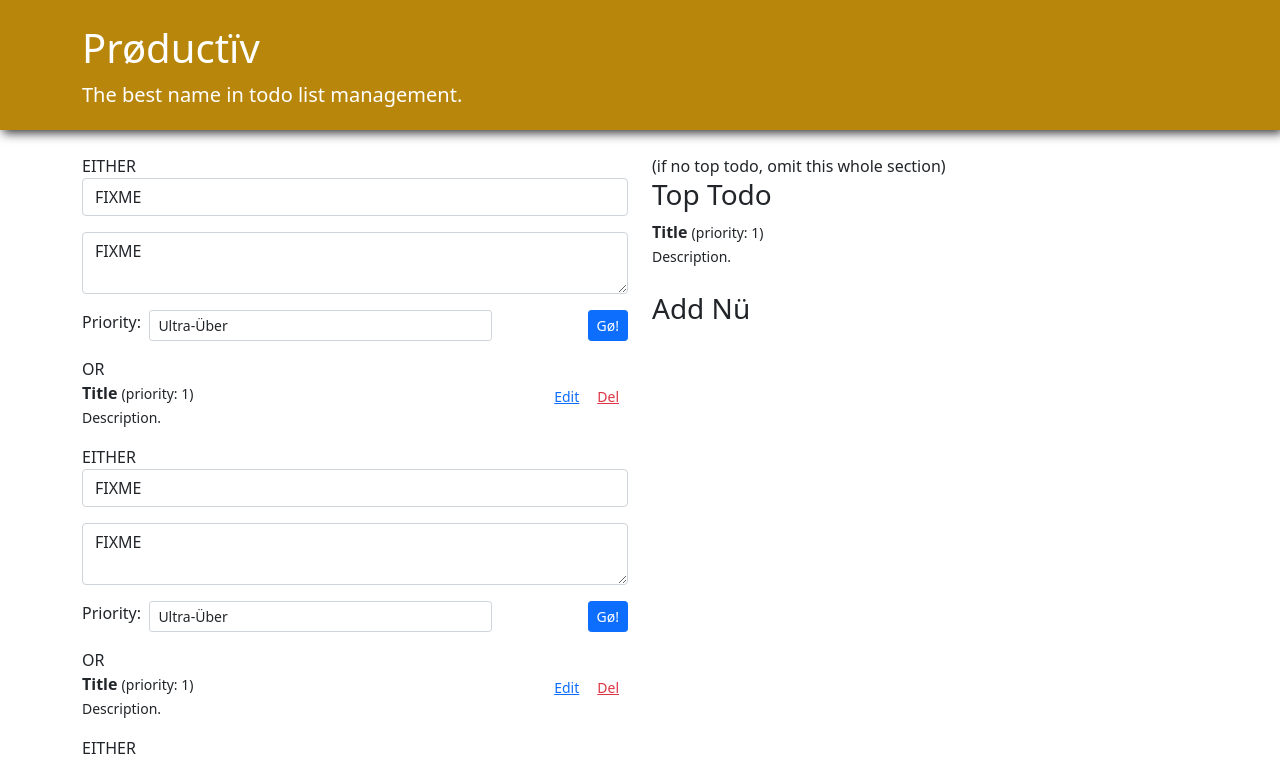
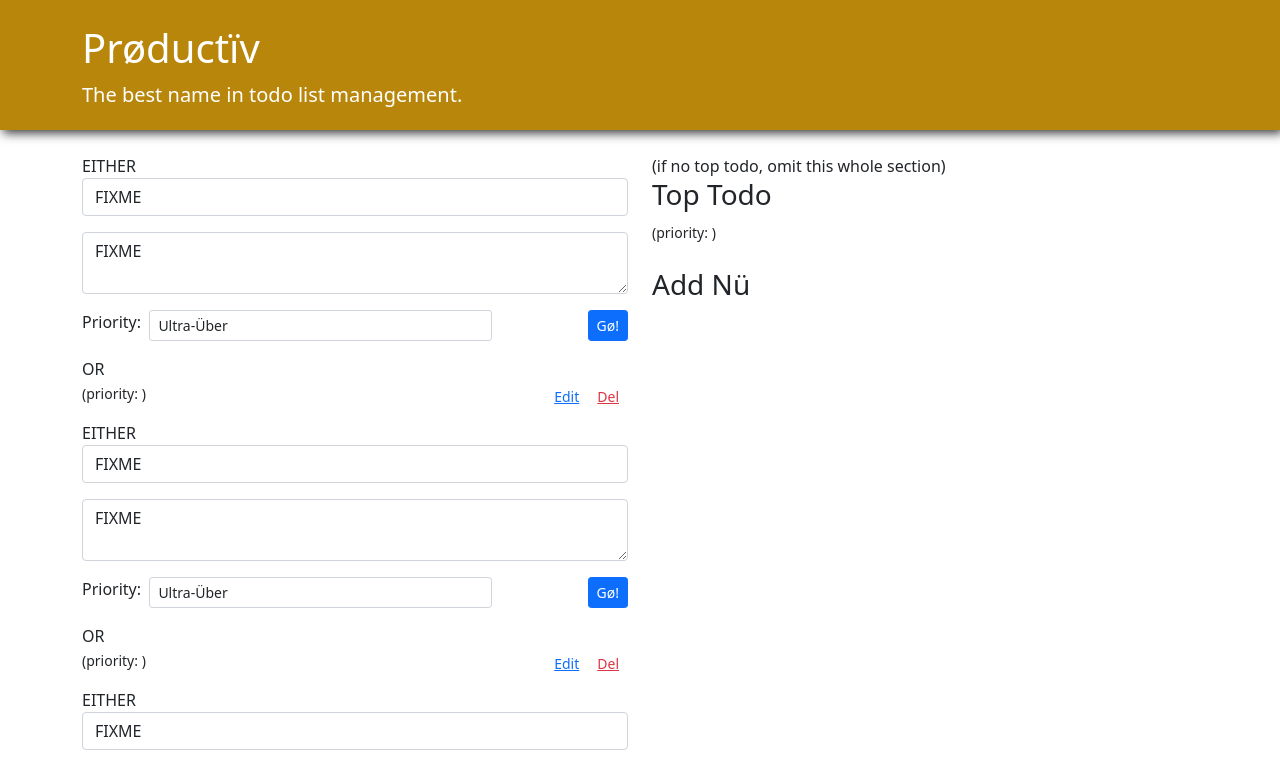
Before and after one commit to veronicani/productiv, a React (Create React App) app in the folder productiv/: page / in a window 1280 px wide. Shown: the top 758 px of the page. Built offline with nearby package versions, Linux system fonts and the light colour scheme.

Commit message:
Implemented Todo

```diff
--- a/productiv/src/Todo.js
+++ b/productiv/src/Todo.js
@@ -8,11 +8,11 @@ import React from "react";
  * { EditableTodo, TopTodo } -> Todo
  **/
 
-function Todo() {
+function Todo({ id, title, description, priority }) {
   return (
       <div className="Todo">
-        <div><b>Title</b> <small>(priority: 1)</small></div>
-        <div><small>Description.</small></div>
+        <div><b>{title}</b> <small>(priority: {priority})</small></div>
+        <div><small>{description}</small></div>
       </div>
   );
 }
```
